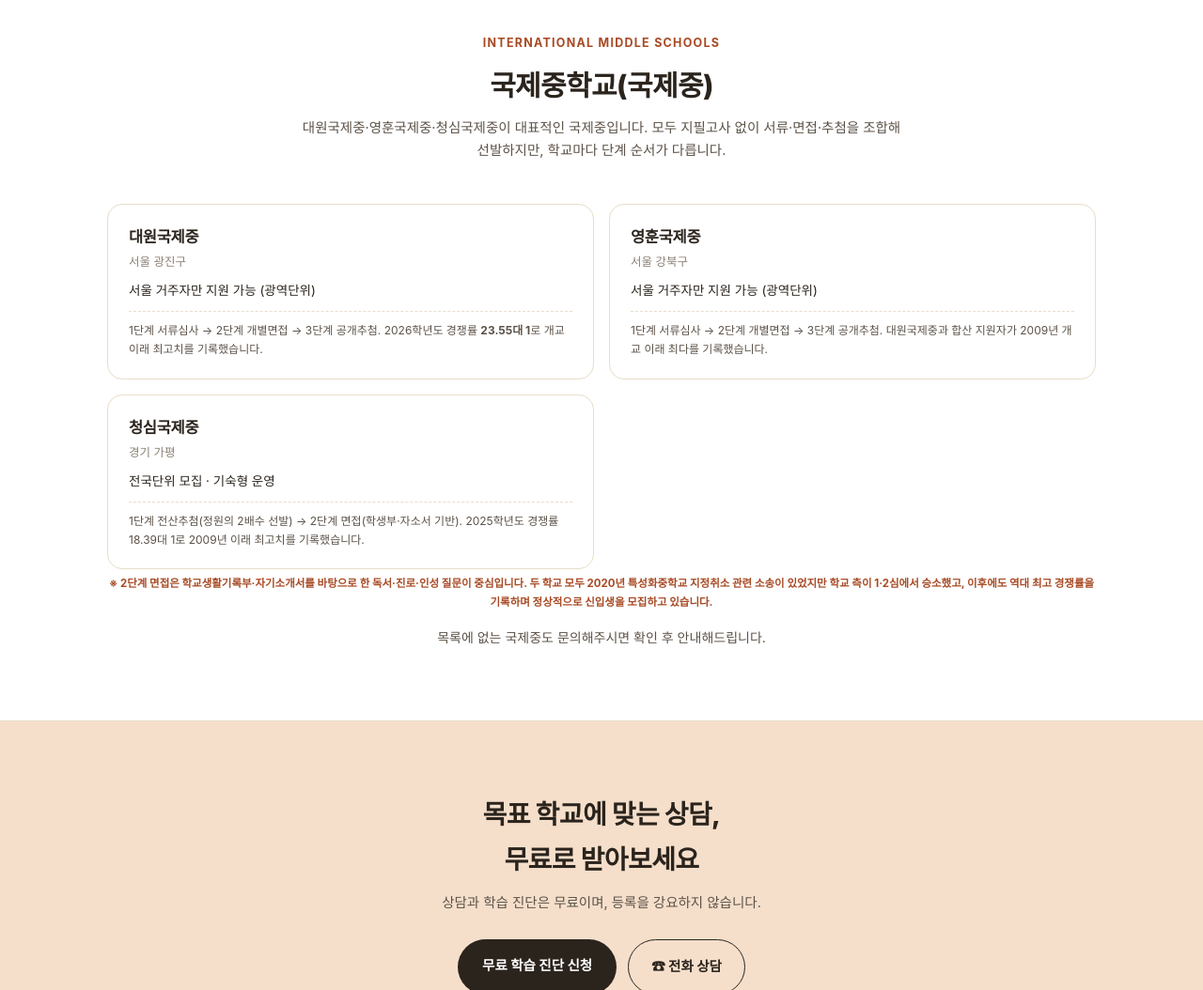
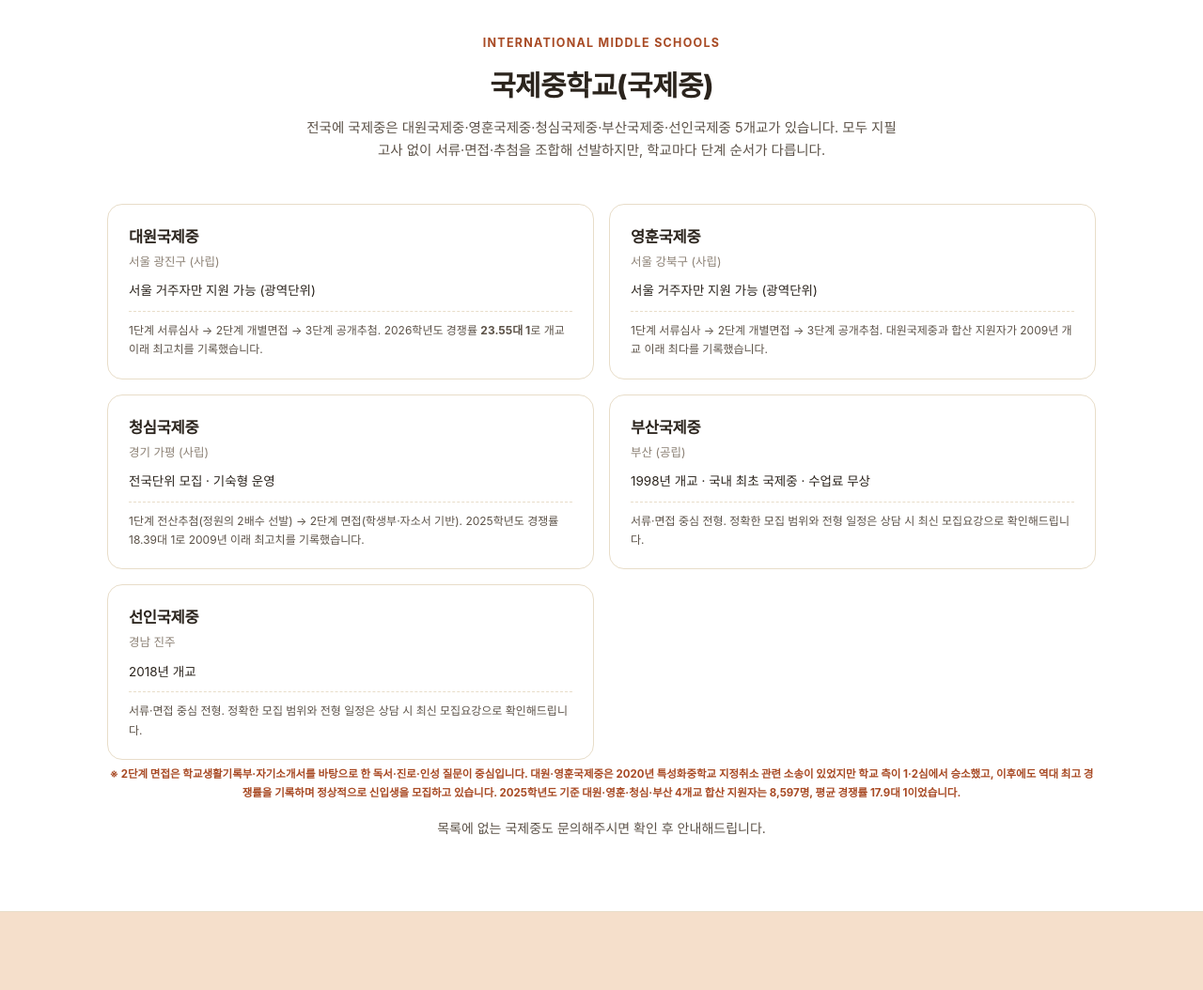
Before and after one commit to hasa080525-ctrl/high-score, a plain HTML site: page schools.html in a window 1280 px wide. Shown: the part 4620-5674 px from the top of the page at 94% size. Drawn offline with Linux system fonts and the light colour scheme; a web font is replaced by a local one.

Commit message:
국제중 목록을 전국 5개교로 확장 (부산국제중·선인국제중 추가)
WebSearch로 재검증한 결과 국제중은 기존 3개교(대원·영훈·청심)뿐 아니라
부산국제중(1998년 개교, 국내 최초, 공립)·선인국제중(경남 진주, 2018년
개교)도 실제 운영 중인 국제중으로 확인되어 schools.html·index.html·
faq.html에 반영. 국제고는 전수 재검증 결과 기존 8개교 목록이 정확해
변경 없음.

Co-Authored-By: Claude Sonnet 5 <noreply@anthropic.com>

```diff
--- a/schools.html
+++ b/schools.html
@@ -7,14 +7,14 @@
 <link rel="icon" type="image/svg+xml" href="/favicon.svg">
 <link rel="apple-touch-icon" href="/favicon.svg">
 <title>전국 외고·국제고·국제중 안내 | 하이스코어</title>
-<meta name="description" content="대원외고·명덕외고·한영외고를 비롯해 전국 28개 외국어고등학교, 서울국제고·부산국제고·청심국제고 등 전국 8개 국제고등학교, 대원국제중·영훈국제중·청심국제중의 전형 특징을 정리했습니다. 학교별 전형 특성에 맞춘 상담이 가능합니다.">
+<meta name="description" content="대원외고·명덕외고·한영외고를 비롯해 전국 28개 외국어고등학교, 서울국제고·부산국제고·청심국제고 등 전국 8개 국제고등학교, 대원국제중·영훈국제중·청심국제중·부산국제중·선인국제중 전국 5개 국제중학교의 전형 특징을 정리했습니다. 학교별 전형 특성에 맞춘 상담이 가능합니다.">
 <meta name="robots" content="index, follow, max-snippet:-1, max-image-preview:large">
-<meta name="keywords" content="대원외고 과외, 명덕외고 과외, 한영외고 과외, 서울외고 과외, 이화여자외고 과외, 대일외고 과외, 고양외고 과외, 과천외고 과외, 김포외고 과외, 수원외고 과외, 성남외고 과외, 동두천외고 과외, 안양외고 과외, 인천외고 과외, 미추홀외고 과외, 부산외고 과외, 대전외고 과외, 대구외고 과외, 울산외고 과외, 강원외고 과외, 경북외고 과외, 경남외고 과외, 김해외고 과외, 전남외고 과외, 전북외고 과외, 제주외고 과외, 충남외고 과외, 충북외고 과외, 전국 외고 목록, 외고 전형, 국제고 목록, 국제고 전형, 서울국제고 과외, 부산국제고 과외, 인천국제고 과외, 고양국제고 과외, 동탄국제고 과외, 세종국제고 과외, 대구국제고 과외, 청심국제고 과외, 국제중 목록, 대원국제중 과외, 영훈국제중 과외, 청심국제중 과외, 자기주도학습전형, 학교별 과외, 외고 전공어">
+<meta name="keywords" content="대원외고 과외, 명덕외고 과외, 한영외고 과외, 서울외고 과외, 이화여자외고 과외, 대일외고 과외, 고양외고 과외, 과천외고 과외, 김포외고 과외, 수원외고 과외, 성남외고 과외, 동두천외고 과외, 안양외고 과외, 인천외고 과외, 미추홀외고 과외, 부산외고 과외, 대전외고 과외, 대구외고 과외, 울산외고 과외, 강원외고 과외, 경북외고 과외, 경남외고 과외, 김해외고 과외, 전남외고 과외, 전북외고 과외, 제주외고 과외, 충남외고 과외, 충북외고 과외, 전국 외고 목록, 외고 전형, 국제고 목록, 국제고 전형, 서울국제고 과외, 부산국제고 과외, 인천국제고 과외, 고양국제고 과외, 동탄국제고 과외, 세종국제고 과외, 대구국제고 과외, 청심국제고 과외, 국제중 목록, 대원국제중 과외, 영훈국제중 과외, 청심국제중 과외, 부산국제중 과외, 선인국제중 과외, 자기주도학습전형, 학교별 과외, 외고 전공어">
 <link rel="canonical" href="https://high-score.co.kr/schools.html">
 <meta property="og:type" content="website">
 <meta property="og:site_name" content="하이스코어">
 <meta property="og:title" content="전국 외고·국제고·국제중 안내 | 하이스코어">
-<meta property="og:description" content="전국 외고 28개교, 국제고 8개교, 국제중을 정리했습니다. 학교별 전형 특성에 맞춘 상담이 가능합니다.">
+<meta property="og:description" content="전국 외고 28개교, 국제고 8개교, 국제중 5개교를 정리했습니다. 학교별 전형 특성에 맞춘 상담이 가능합니다.">
 <meta property="og:url" content="https://high-score.co.kr/schools.html">
 <meta property="og:image" content="https://high-score.co.kr/assets/hero-bg.png">
 <script type="application/ld+json">
@@ -305,26 +305,36 @@
     <div class="section-head">
       <div class="eyebrow-line">INTERNATIONAL MIDDLE SCHOOLS</div>
       <h2>국제중학교(국제중)</h2>
-      <p>대원국제중·영훈국제중·청심국제중이 대표적인 국제중입니다. 모두 지필고사 없이 서류·면접·추첨을 조합해 선발하지만, 학교마다 단계 순서가 다릅니다.</p>
+      <p>전국에 국제중은 대원국제중·영훈국제중·청심국제중·부산국제중·선인국제중 5개교가 있습니다. 모두 지필고사 없이 서류·면접·추첨을 조합해 선발하지만, 학교마다 단계 순서가 다릅니다.</p>
     </div>
     <div class="school-grid">
       <div class="school-card">
-        <h3>대원국제중</h3><div class="school-region">서울 광진구</div>
+        <h3>대원국제중</h3><div class="school-region">서울 광진구 (사립)</div>
         <div class="school-stat">서울 거주자만 지원 가능 (광역단위)</div>
         <div class="school-schedule">1단계 서류심사 → 2단계 개별면접 → 3단계 공개추첨. 2026학년도 경쟁률 <b>23.55대 1</b>로 개교 이래 최고치를 기록했습니다.</div>
       </div>
       <div class="school-card">
-        <h3>영훈국제중</h3><div class="school-region">서울 강북구</div>
+        <h3>영훈국제중</h3><div class="school-region">서울 강북구 (사립)</div>
         <div class="school-stat">서울 거주자만 지원 가능 (광역단위)</div>
         <div class="school-schedule">1단계 서류심사 → 2단계 개별면접 → 3단계 공개추첨. 대원국제중과 합산 지원자가 2009년 개교 이래 최다를 기록했습니다.</div>
       </div>
       <div class="school-card">
-        <h3>청심국제중</h3><div class="school-region">경기 가평</div>
+        <h3>청심국제중</h3><div class="school-region">경기 가평 (사립)</div>
         <div class="school-stat">전국단위 모집 · 기숙형 운영</div>
         <div class="school-schedule">1단계 전산추첨(정원의 2배수 선발) → 2단계 면접(학생부·자소서 기반). 2025학년도 경쟁률 18.39대 1로 2009년 이래 최고치를 기록했습니다.</div>
       </div>
+      <div class="school-card">
+        <h3>부산국제중</h3><div class="school-region">부산 (공립)</div>
+        <div class="school-stat">1998년 개교 · 국내 최초 국제중 · 수업료 무상</div>
+        <div class="school-schedule">서류·면접 중심 전형. 정확한 모집 범위와 전형 일정은 상담 시 최신 모집요강으로 확인해드립니다.</div>
+      </div>
+      <div class="school-card">
+        <h3>선인국제중</h3><div class="school-region">경남 진주</div>
+        <div class="school-stat">2018년 개교</div>
+        <div class="school-schedule">서류·면접 중심 전형. 정확한 모집 범위와 전형 일정은 상담 시 최신 모집요강으로 확인해드립니다.</div>
+      </div>
     </div>
-    <p class="school-note" style="text-align:center;">※ 2단계 면접은 학교생활기록부·자기소개서를 바탕으로 한 독서·진로·인성 질문이 중심입니다. 두 학교 모두 2020년 특성화중학교 지정취소 관련 소송이 있었지만 학교 측이 1·2심에서 승소했고, 이후에도 역대 최고 경쟁률을 기록하며 정상적으로 신입생을 모집하고 있습니다.</p>
+    <p class="school-note" style="text-align:center;">※ 2단계 면접은 학교생활기록부·자기소개서를 바탕으로 한 독서·진로·인성 질문이 중심입니다. 대원·영훈국제중은 2020년 특성화중학교 지정취소 관련 소송이 있었지만 학교 측이 1·2심에서 승소했고, 이후에도 역대 최고 경쟁률을 기록하며 정상적으로 신입생을 모집하고 있습니다. 2025학년도 기준 대원·영훈·청심·부산 4개교 합산 지원자는 8,597명, 평균 경쟁률 17.9대 1이었습니다.</p>
     <p style="text-align:center; margin-top:16px; font-size:14px; color:var(--slate,#555);">목록에 없는 국제중도 문의해주시면 확인 후 안내해드립니다.</p>
   </div>
 </section>
```
Also changed, not shown: faq.html (+4 -4 lines), index.html (+2 -2 lines).
